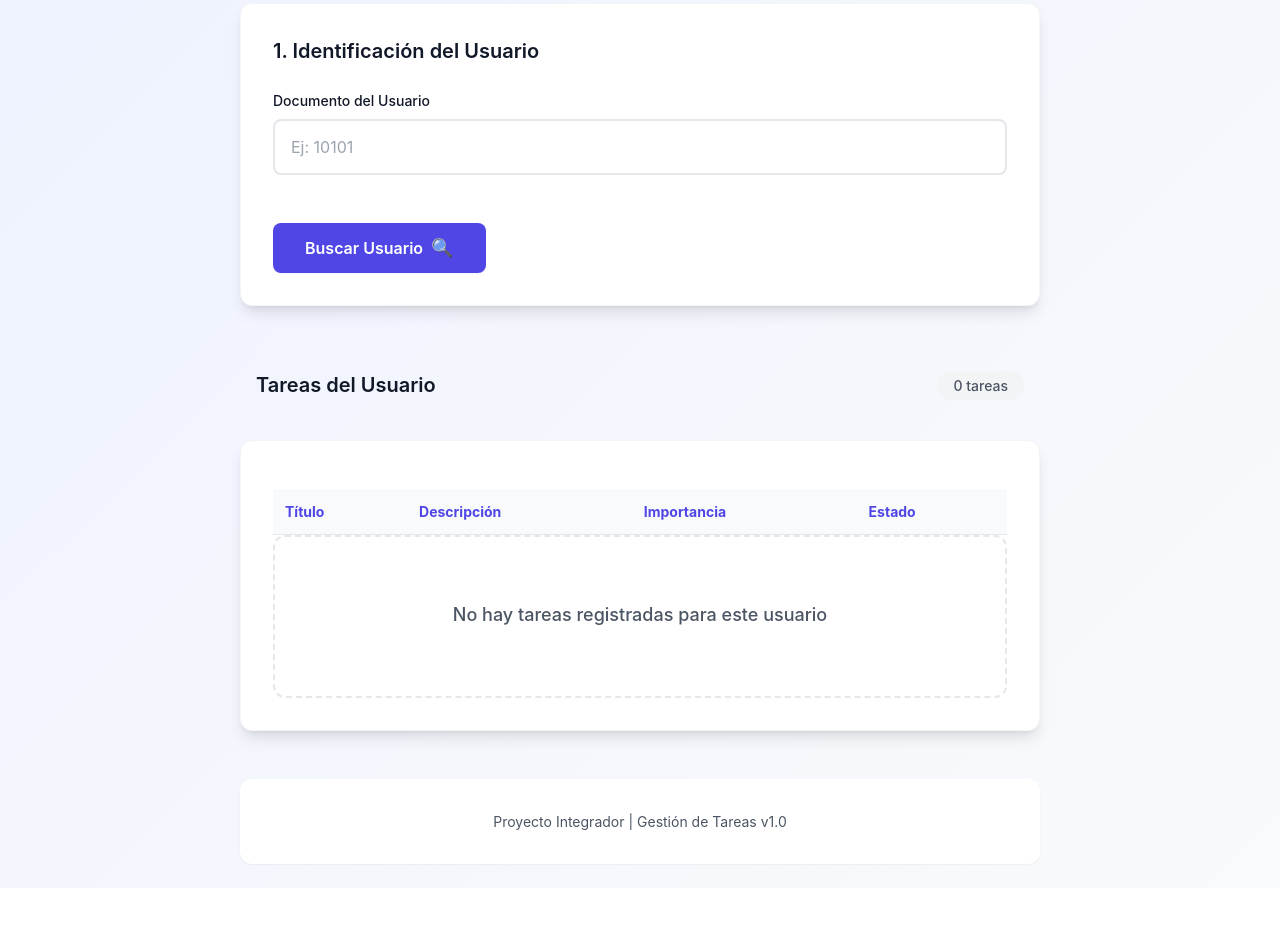
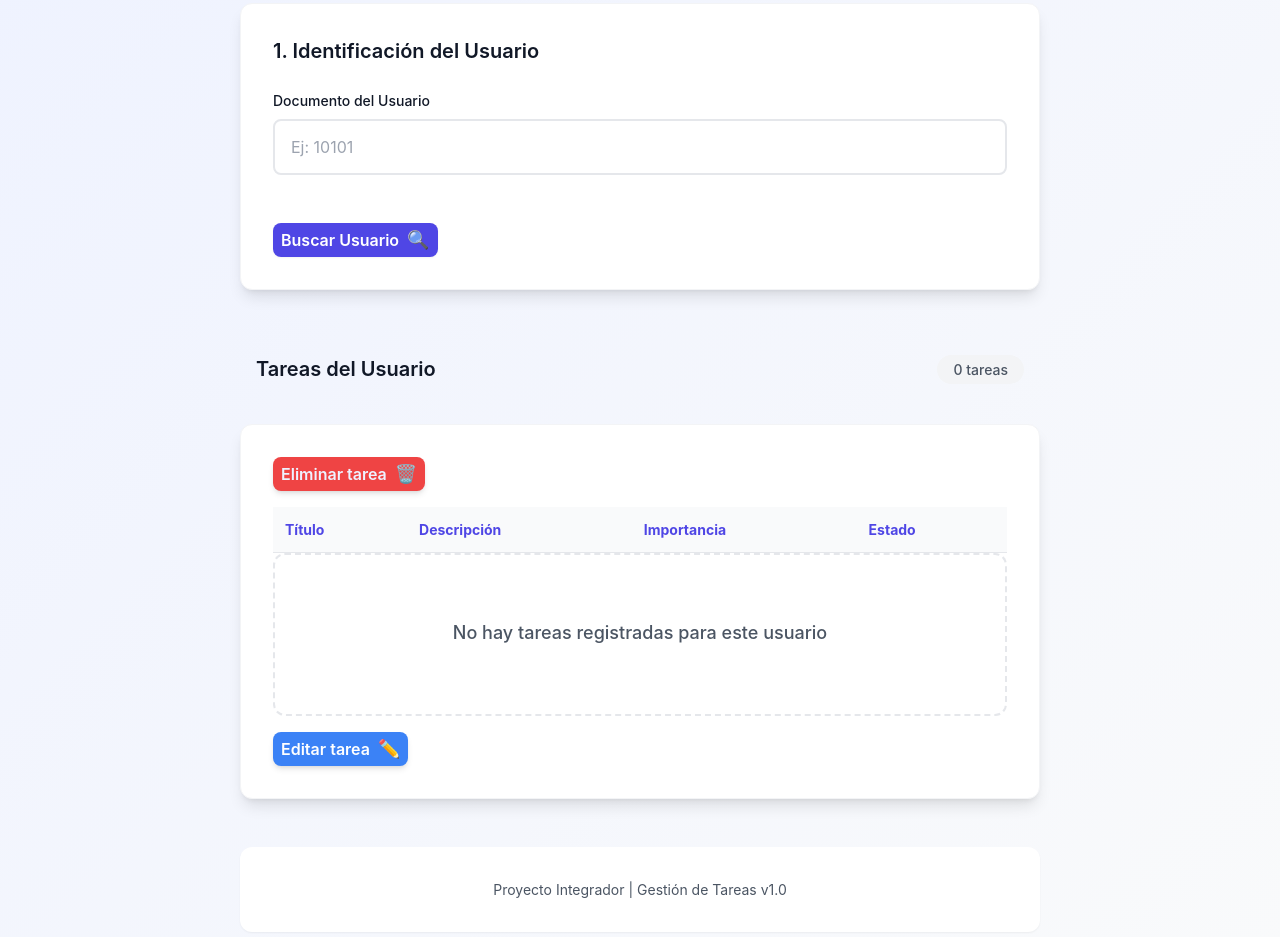
Before and after one commit to luisca123c/ProyectoIntegradorFrontend, a plain HTML site: page index.html in a window 1280 px wide. Shown: the part 213-1150 px from the top of the page. Before the commit the page ends 1101 px from the top, so only its background shows below. Drawn offline with Linux system fonts and the light colour scheme.

Commit message:
Se trabajó en los archivos index y css para la creación de los botones de eliminar y editar tareas del usuario

```diff
--- a/index.html
+++ b/index.html
@@ -21,7 +21,7 @@
         <form id="searchForm" class="form">
           <div class="form__group">
             <label for="userDoc" class="form__label">Documento del Usuario</label>
-            <input type="text" id="userDoc" class="form__input" placeholder="Ej: 10101" required>
+            <input type="text" id="userDoc" class="form__input" placeholder="Ej: 10101">
             <span class="form__error" id="searchError"></span>
           </div>
           <button type="submit" class="btn btn--primary" id="searchBtn">
@@ -89,6 +89,18 @@
 
       <div class="card" style="overflow-x: auto;">
         <table class="task-table">
+          <div class="btn__delete">
+            <button class="btn btn--danger" id="deleteAllBtn">
+              <span class="btn__text">Eliminar tarea</span>
+              <span class="btn__icon">🗑️</span>
+            </button>
+            <!-- <div class="btn__update">
+              <button class="btn btn--secondary" id="updateAllBtn">
+                <span class="btn__text">Editar tarea</span>
+                <span class="btn__icon">✏️</span>
+              </button>
+            </div> -->
+          </div>
           <thead>
             <tr>
               <th>Título</th>
@@ -103,6 +115,12 @@
         <div class="messages-empty" id="emptyTasks">
           <p class="messages-empty__text">No hay tareas registradas para este usuario</p>
         </div>
+        <div class="btn__update">
+          <button class="btn btn--secondary" id="updateAllBtn">
+            <span class="btn__text">Editar tarea</span>
+            <span class="btn__icon">✏️</span>
+          </button>
+        </div>
       </div>
     </section>
 
@@ -110,7 +128,7 @@
       <p class="footer__text">Proyecto Integrador | Gestión de Tareas v1.0</p>
     </footer>
   </div>
-  <script src="script.js"></script>
+  <script type="module" src="script.js"></script>
 </body>
 
 </html>
--- a/styles.css
+++ b/styles.css
@@ -65,6 +65,7 @@
     --spacing-xl: 2rem;      /* 32px */
     --spacing-2xl: 3rem;     /* 48px */
     --spacing-3xl: 4rem;     /* 64px */
+    --card-actions-auto-margin: auto;
 
     /* Border radius */
     --radius-sm: 0.375rem;   /* 6px */
@@ -245,7 +246,7 @@ body {
     align-items: center;
     justify-content: center;
     gap: var(--spacing-sm);
-    padding: var(--spacing-md) var(--spacing-xl);
+    padding: var(--spacing-sm) var(--spacing-sm);
     font-size: var(--font-size-base);
     font-weight: var(--font-weight-semibold);
     font-family: var(--font-family-base);
@@ -283,7 +284,21 @@ body {
 .btn__icon {
     font-size: var(--font-size-lg);
 }
-
+.btn--danger {/*boton eliminar*/
+    /* display: none; */
+    margin-left: var(--card-actions-auto-margin);
+    background-color: var(--color-error);
+    color: var(--color-primary-lighter);
+    box-shadow: var(--shadow-md);
+    align-self: flex-end;
+}
+.btn--secondary{
+  margin-top: var(--spacing-md);
+    /* display: none; */
+    background-color: var(--color-info);
+    color: white;
+    box-shadow: var(--shadow-md);
+}
 /* ============================================
    SECCIÓN DE MENSAJES
    ============================================ */
--- a/use-case/tareas/deleteTarea.js
+++ b/use-case/tareas/deleteTarea.js
@@ -1,5 +1,5 @@
 export const eliminarTarea = async(id) => {
-  const solicitud = fetch(`http://localhost:3001/tasks/${id}`, {
+  const solicitud = await fetch(`http://localhost:3001/tasks/${id}`, {
     method: 'DELETE',
   });
   if (solicitud.ok) {
```
Also changed, not shown: use-case/tareas/updateTarea.js (+6 -4 lines).
